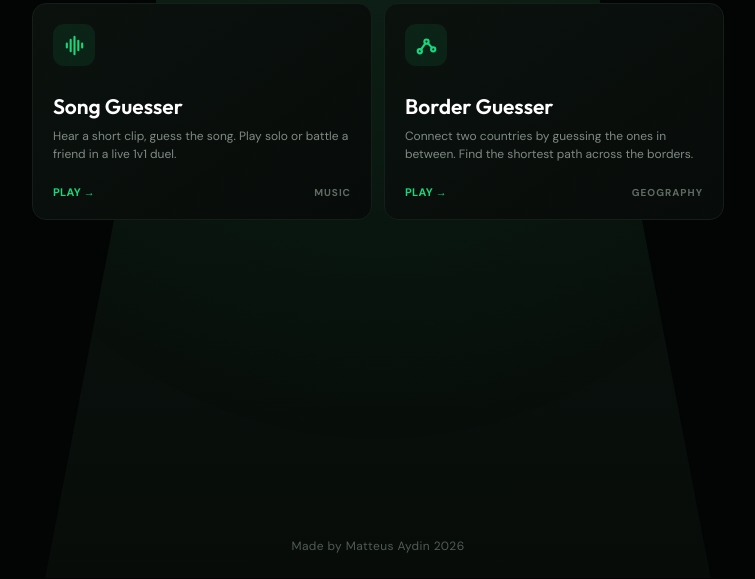
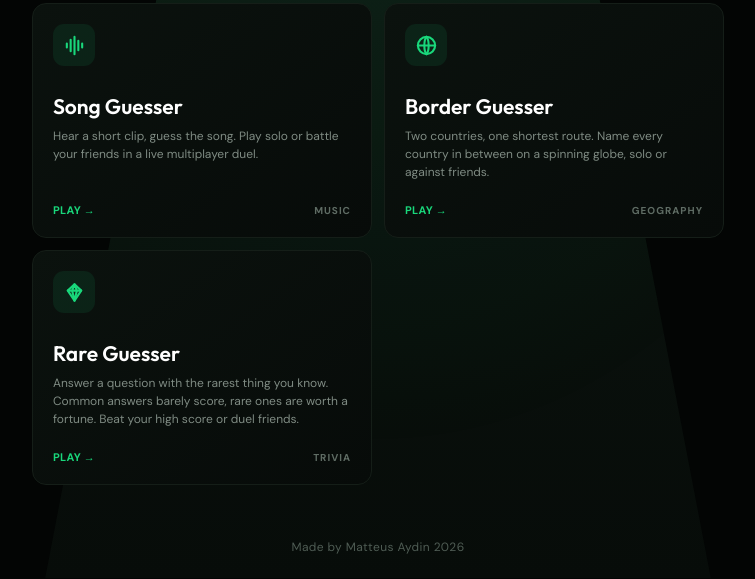
Before and after one commit to MatteusHomepage/Matteus-Games, a plain HTML site: page index.html in a window 1280 px wide. Shown: the part 222-801 px from the top of the page, without its empty margins (262-1017 px from the left). Drawn offline with Linux system fonts and the light colour scheme.

Commit message:
Update game descriptions and URLs in index.html

```diff
--- a/index.html
+++ b/index.html
@@ -48,6 +48,7 @@
         text-decoration: none;
       }
 
+      /* spotlight */
       .spot {
         position: fixed;
         inset: 0;
@@ -172,6 +173,7 @@
         }
       }
 
+      /* game cards */
       .games {
         display: grid;
         grid-template-columns: repeat(auto-fit, minmax(240px, 340px));
@@ -264,6 +266,7 @@
         flex: none;
       }
 
+      /* intro */
       #intro {
         position: fixed;
         inset: 0;
@@ -410,22 +413,45 @@
     <footer class="foot">Made by Matteus Aydin 2026</footer>
 
     <script>
+      /* ------------------------------------------------------------------
+         ADD A GAME: copy one block below, paste it after the last one and
+         change the fields. That's all — the card shows up automatically.
+
+           title: name shown on the card
+           desc:  one short sentence
+           url:   the game's page (relative path or full link)
+           tag:   small label in the corner (e.g. "Music", "Puzzle")
+           icon:  an inline <svg> (24x24 viewBox, uses the card's green)
+         ------------------------------------------------------------------ */
       const GAMES = [
         {
           title: "Song Guesser",
-          desc: "Hear a short clip, guess the song. Play solo or battle a friend in a live 1v1 duel.",
-          url: "song-guesser.html",
+          desc: "Hear a short clip, guess the song. Play solo or battle your friends in a live multiplayer duel.",
+          url: "song-guesser-updated.html",
           tag: "Music",
           icon: '<svg viewBox="0 0 24 24" fill="none" stroke="currentColor" stroke-width="2.2" stroke-linecap="round"><path d="M4 10v4M8 6v12M12 3v18M16 7v10M20 10v4" /></svg>',
         },
-
         {
           title: "Border Guesser",
-          desc: "Connect two countries by guessing the ones in between. Find the shortest path across the borders.",
+          desc: "Two countries, one shortest route. Name every country in between on a spinning globe, solo or against friends.",
           url: "border-guesser.html",
           tag: "Geography",
-          icon: '<svg viewBox="0 0 24 24" fill="none" stroke="currentColor" stroke-width="2.2" stroke-linecap="round" stroke-linejoin="round"><circle cx="5" cy="18" r="2.2" /><circle cx="12" cy="8" r="2.2" /><circle cx="19" cy="16" r="2.2" /><path d="M6.2 16.2 10.8 9.8M13.4 9.6l4.4 4.6" /></svg>',
+          icon: '<svg viewBox="0 0 24 24" fill="none" stroke="currentColor" stroke-width="2.2" stroke-linecap="round" stroke-linejoin="round"><circle cx="12" cy="12" r="9" /><path d="M3 12h18M12 3c3 3.2 3 14.8 0 18M12 3c-3 3.2-3 14.8 0 18" /></svg>',
         },
+        {
+          title: "Rare Guesser",
+          desc: "Answer a question with the rarest thing you know. Common answers barely score, rare ones are worth a fortune. Beat your high score or duel friends.",
+          url: "rare-guesser.html",
+          tag: "Trivia",
+          icon: '<svg viewBox="0 0 24 24" fill="none" stroke="currentColor" stroke-width="2.2" stroke-linecap="round" stroke-linejoin="round"><path d="M12 3.5 19 10l-7 10.5L5 10z" /><path d="M5 10h14M9.5 10 12 3.5 14.5 10M9.5 10 12 20.5 14.5 10" /></svg>',
+        },
+        // {
+        //   title: "Your next game",
+        //   desc: "A short description of the game.",
+        //   url: "your-game.html",
+        //   tag: "Puzzle",
+        //   icon: '<svg viewBox="0 0 24 24" fill="none" stroke="currentColor" stroke-width="2.2" stroke-linecap="round"><circle cx="12" cy="12" r="8" /></svg>',
+        // },
       ];
 
       const grid = document.getElementById("games");
@@ -453,6 +479,7 @@
         grid.appendChild(a);
       });
 
+      /* intro: plays once whenever the hub is opened */
       (function intro() {
         const el = document.getElementById("intro"),
           nm = document.getElementById("introName"),
@@ -468,6 +495,5 @@
         setTimeout(() => el.remove(), 1450);
       })();
     </script>
-
   </body>
 </html>
```
